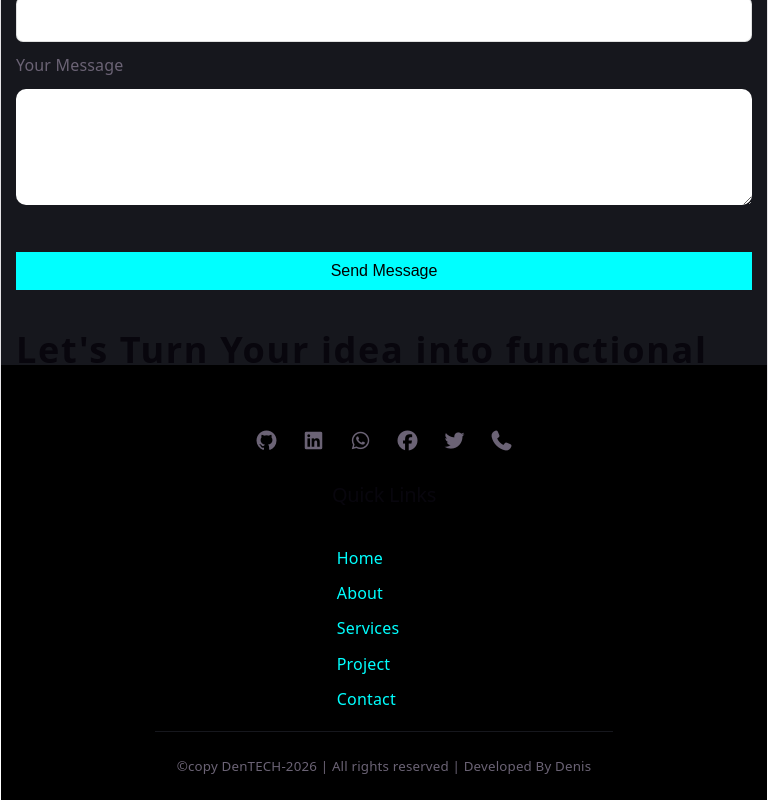
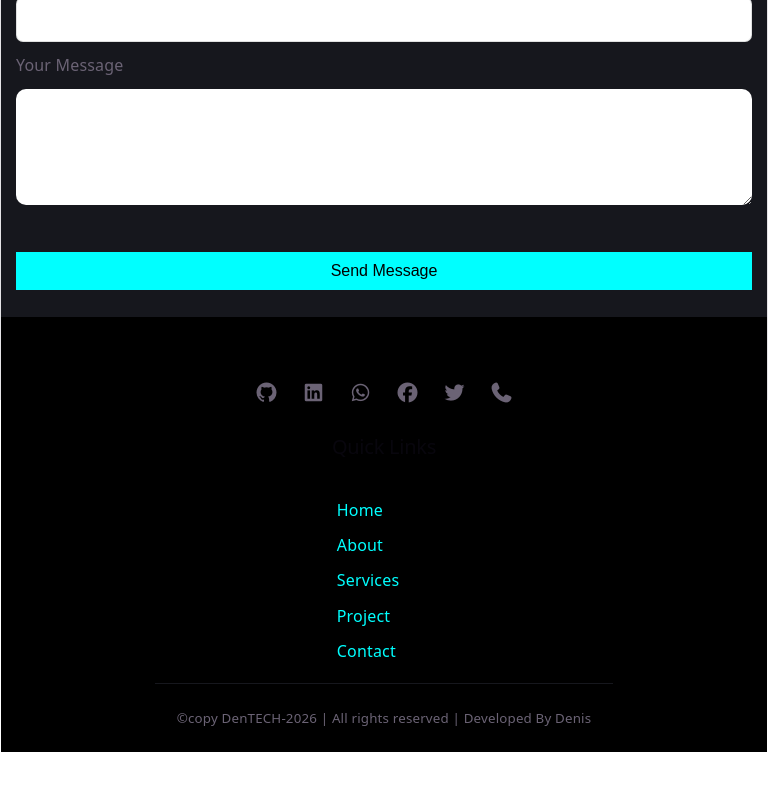
Before and after one commit to denisondeyo7-svg/DenTECH, a React app in the folder PORTFOLIO/: page / in a window 768 px wide. Shown: the part 4458-5258 px from the top of the page. After the commit the page ends 5210 px from the top, so only its background shows below. Built offline with nearby package versions, Linux system fonts and the light colour scheme; the HTML template or start-up script is replaced by a standard one.

Commit message:
commit changes

```diff
--- a/PORTFOLIO/src/App.css
+++ b/PORTFOLIO/src/App.css
@@ -681,7 +681,7 @@ footer{
     top: 8rem;
   }
   footer{
-    top: 25rem;
+    top: 22rem;
   }
 
 }
```
